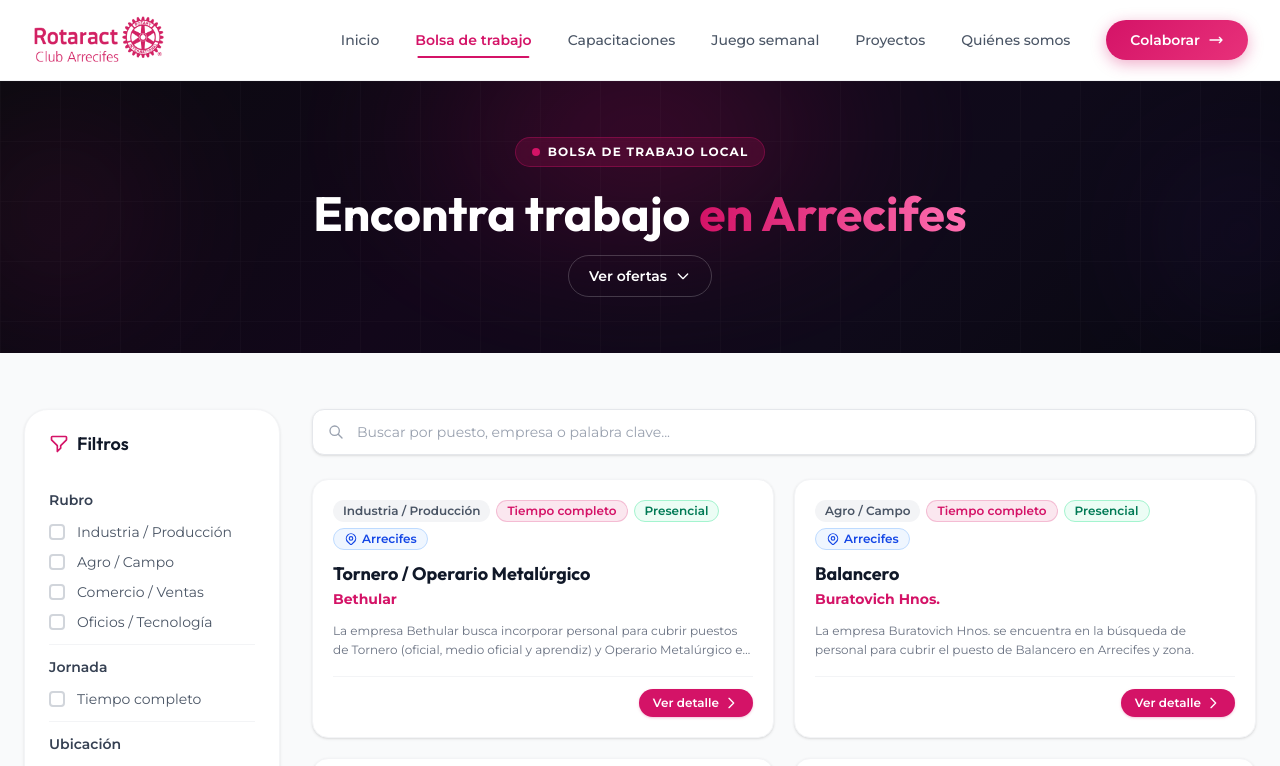
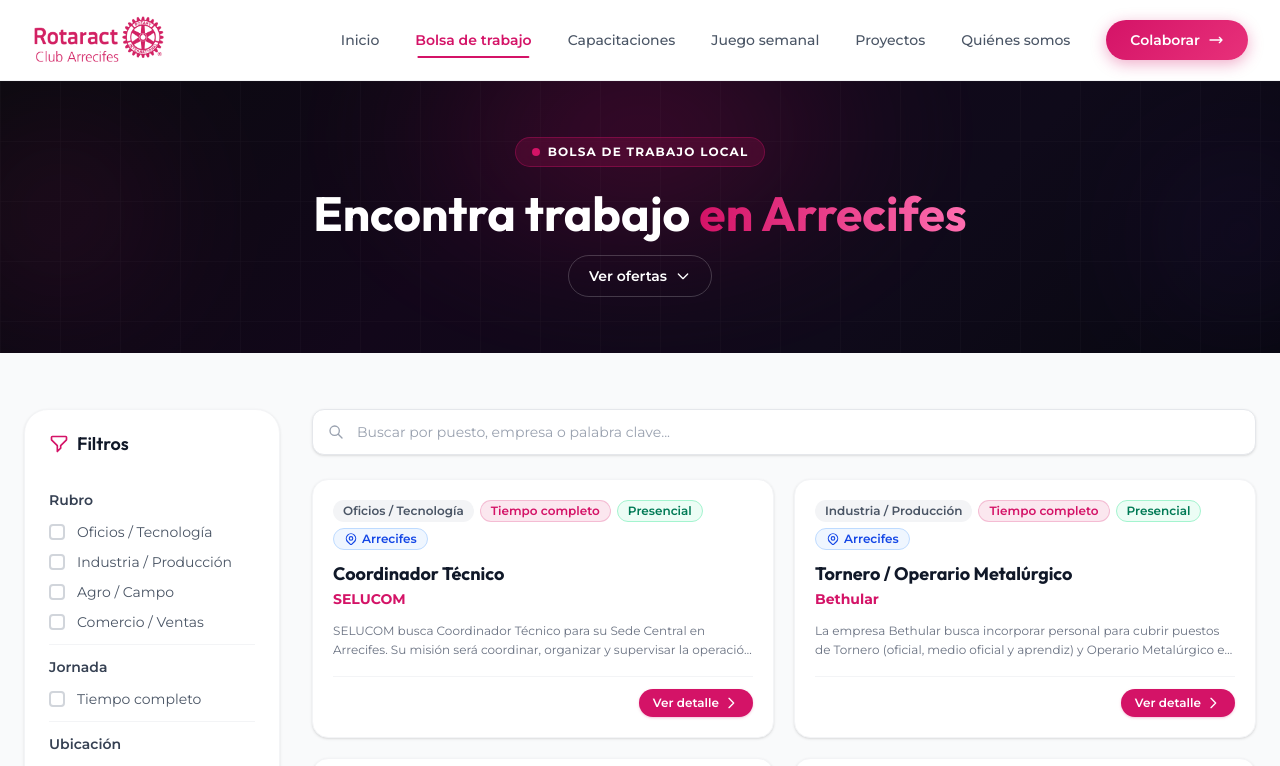
Before and after one commit to valentinomaseda/rotaract-arrecifes, a React (Vite) app: page /empleos in a window 1280 px wide. Shown: the top 766 px of the page. Built offline with nearby package versions, Linux system fonts and the light colour scheme.

Commit message:
agregar oferta SELUCOM

```diff
--- a/src/data/jobsData.js
+++ b/src/data/jobsData.js
@@ -1,4 +1,32 @@
 export const jobsData = [
+  {
+    id: 'job-019',
+    title: 'Coordinador Técnico',
+    company: 'SELUCOM',
+    category: 'Oficios / Tecnología',
+    type: 'Tiempo completo',
+    modality: 'Presencial',
+    description: 'SELUCOM busca Coordinador Técnico para su Sede Central en Arrecifes. Su misión será coordinar, organizar y supervisar la operación técnica diaria de instalaciones y mantenimientos, optimizando los recursos humanos y materiales para asegurar la máxima calidad y seguridad del servicio. Horario: lunes a viernes de 8:00 a 17:00 hs (con flexibilidad horaria por proyectos u obras).',
+    responsibilities: [
+      'Planificar y asignar diariamente las tareas y rutas de las cuadrillas y equipos técnicos.',
+      'Gestionar y validar la documentación corporativa requerida por clientes (ART, Permisos de Trabajo, Seguros).',
+      'Supervisar y asegurar el equipamiento (herramientas, instrumentales, vehículos y EPP) antes de la salida a campo.',
+      'Liderar y auditar periódicamente en campo las obras y mantenimientos, acompañando al equipo en tareas complejas.',
+      'Gestionar y despachar los tickets de mantenimiento y coordinar los planes preventivos.',
+      'Controlar el stock de repuestos e insumos de las cuadrillas.',
+      'Coordinar capacitaciones técnicas para el equipo de campo.',
+      'Monitorear el avance diario, resolver desvíos y consolidar reportes de cierre del área.',
+    ],
+    requirements: [
+      'Formación en carreras técnicas o afines.',
+      'Deseable experiencia previa en coordinación de equipos técnicos, infraestructura, redes o seguridad electrónica (no excluyente).',
+      'Manejo de herramientas de gestión de tickets, planillas operativas e indicadores técnicos.',
+      'Liderazgo, proactividad, comunicación asertiva, resolución de problemas bajo presión y excelente gestión del tiempo.',
+    ],
+    schedule: 'Lunes a viernes de 8:00 a 17:00 hs (con flexibilidad horaria por proyectos u obras).',
+    location: 'Arrecifes',
+    applyVia: 'mailto:fmas@potential.com.ar?subject=Coordinador%20Técnico%20-%20Arrecifes',
+  },
   {
     id: 'job-018',
     title: 'Tornero / Operario Metalúrgico',
```
